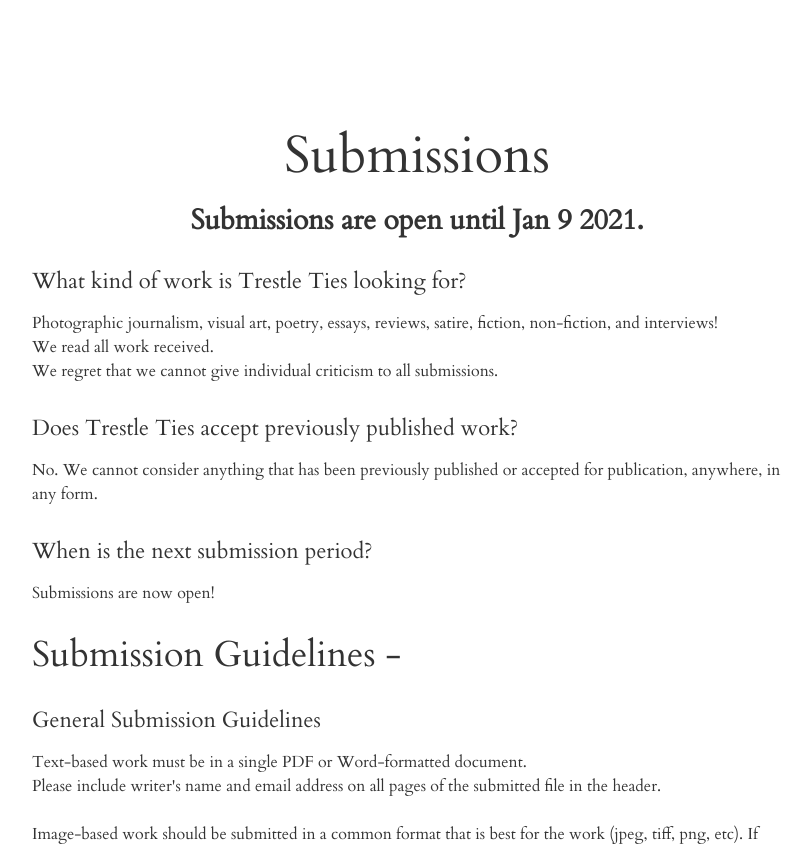
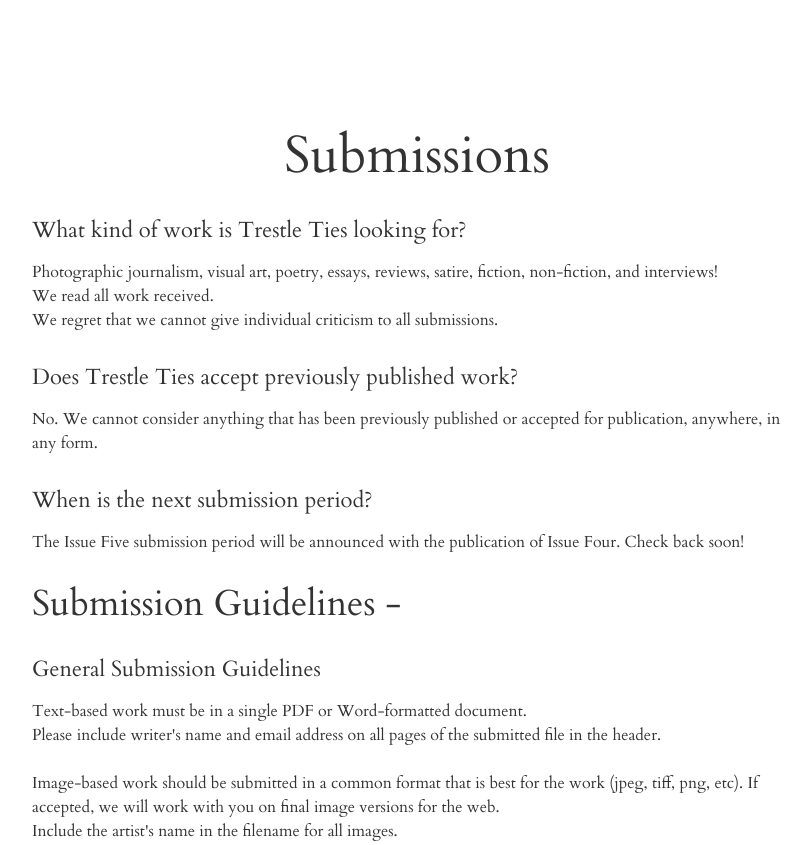
Before and after one commit to aschuman0/trestle-ties, a Flask app: page /submissions in a window 1280 px wide. Shown: the part 542-1387 px from the top of the page, without its empty margins (223-1034 px from the left). Run offline with Flask 2, Linux system fonts and the light colour scheme; some libraries are stand-ins or nearby versions.

Commit message:
rm issue 4 subs, prep for issue 4 dev

```diff
--- a/templates/mission.html
+++ b/templates/mission.html
@@ -1,5 +1,5 @@
 <p>Trestle Ties' mission is to create a bridge to publication and access to readers for emerging writers. We seek to create a safe and respectful place for emerging voices and to foster new writers. We also want to cultivate diversity, in both voice and form.</p>
 <p>We aim to make the process of submission and publication open to all at no cost to the writer. We respect that submitting one's work is an anxious and personal process and do our best to be transparent about our decisions and process.</p>
-<p>We chose the name Trestle Ties to represent the role we hope to play in poets' lives and the lives of the community. Trestles are bridges that convey large amounts of people, goods and ideas. Ties help keep the track stable and moving for miles and miles. Building on this metaphor, we hope each writer whose work is showcased will be a tie in our ongoing adventure to keep poetry at the forefront of literary culture.</p>
-<p>Poetry is not just a tool to depict feelings, but also a way to access history, people and a vehicle to be political. Trestle Ties will help make tracks to  lend strength and stability to the process of producing poetry. We hope to help create community by showcasing emerging works.</p><br />
+<p>We chose the name Trestle Ties to represent the role we hope to play in writers' lives and the lives of the community. Trestles are bridges that convey large amounts of people, goods and ideas. Ties help keep the track stable and moving for miles and miles. Building on this metaphor, we hope each writer whose work is showcased will be a tie in our ongoing adventure to keep poetry at the forefront of literary culture.</p>
+<p>Literature is not just a tool to depict feelings, but also a way to access history, people and a vehicle to be political. Trestle Ties will help make tracks to  lend strength and stability to the process of producing work. We hope to help create community by showcasing emerging works.</p><br />
 <p>Thank you for reading and submitting to Trestle Ties.</p>
--- a/templates/submissions.html
+++ b/templates/submissions.html
@@ -4,13 +4,13 @@
 {{ super() }}
 <div class="container tim-container" style="max-width:800px; padding-top:100px">
    <h1 class="text-center">Submissions</h1>
-    <h3 class="text-center"><strong>Submissions are open until Jan 9 2021.</strong></h3>
+    <!-- <h3 class="text-center"><strong>Submissions are open until Jan 9 2021.</strong></h3> -->
     <h4>What kind of work is Trestle Ties looking for?</h4>
     <p>Photographic journalism, visual art, poetry, essays, reviews, satire, fiction, non-fiction, and interviews!<br />We read all work received.<br /> We regret that we cannot give individual criticism to all submissions.</p>
     <h4>Does Trestle Ties accept previously published work?</h4>
     <p>No. We cannot consider anything that has been previously published or accepted for publication, anywhere, in any form.</p>
     <h4>When is the next submission period?</h4>
-    <p>Submissions are now open!</p>
+    <p>The Issue Five submission period will be announced with the publication of Issue Four. Check back soon!</p>
 
     <h2>Submission Guidelines -</h2>
     <h4>General Submission Guidelines</h4>
@@ -41,7 +41,8 @@
     <p>Submission up to 500-1,000 words<br />Please let us know how long your play is on your cover letter.</p>
 
     <h4>How do I submit?</h4>
-    <p>Email your document or images to <a href="mailto:trestleties@gmail.com">trestleties@gmail.com</a>.<br />Please indicate the type of work you are submitting in the subject of the email.<br />We do not use submittable or other submission systems so you incur no costs to submit. While we realize that this makes the submission and review process less transparent, we seek to be as communicative as possible with all submissions.</p>
+    <p>Submissions are now closed. Please check back soon for the next submission period.</p>
+    <!-- <p>Email your document or images to <a href="mailto:trestleties@gmail.com">trestleties@gmail.com</a>.<br />Please indicate the type of work you are submitting in the subject of the email.<br />We do not use submittable or other submission systems so you incur no costs to submit. While we realize that this makes the submission and review process less transparent, we seek to be as communicative as possible with all submissions.</p> -->
 
     <h4>Other details</h4>
     <p>We will try to let you know about acceptance as soon as possible. Please give us at least a month after the submission closing date before inquiring about your submission.</p><br /><p>Thank you for trusting us with your work. We hope you enjoy Trestle Ties.</p>
```
